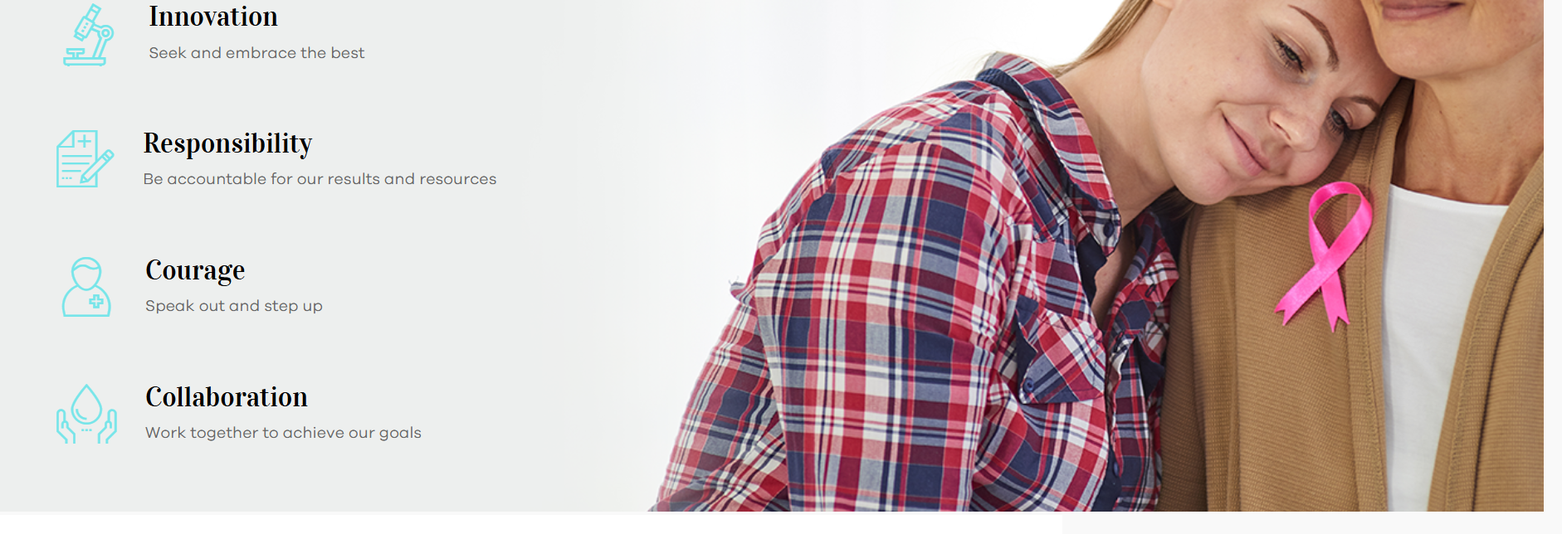
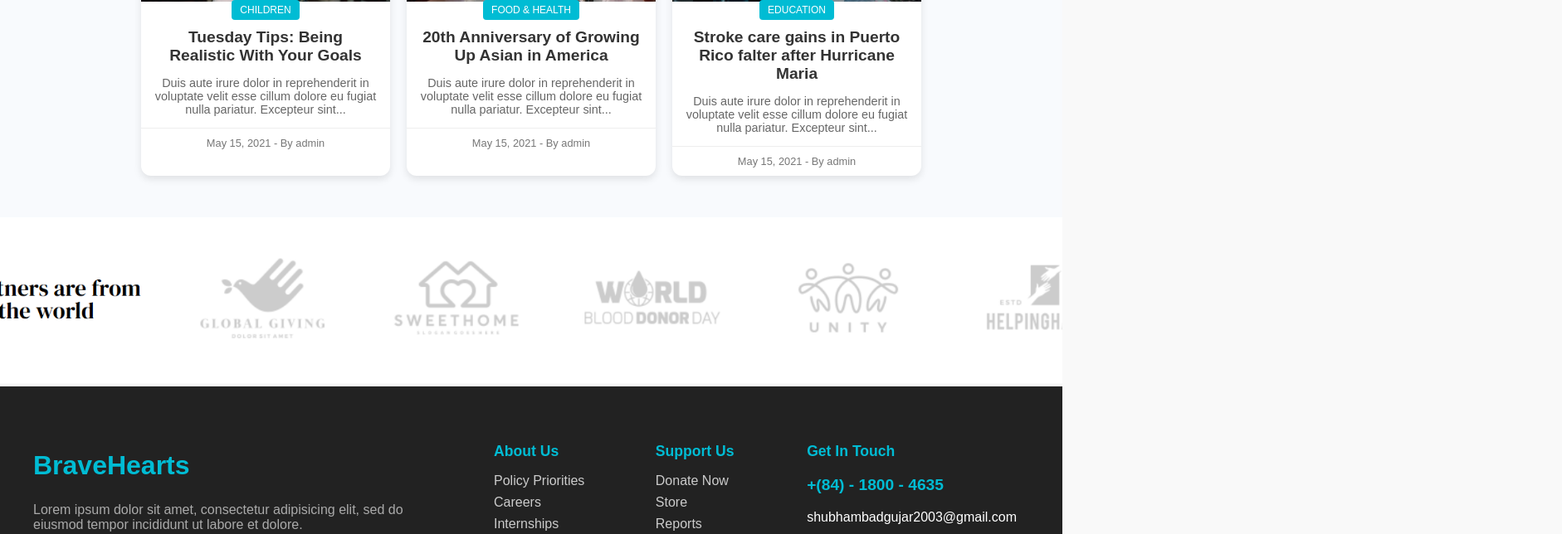
Before and after one commit to Ghanashyam2003/Cancer-Support-Website, a React (Create React App) app: page / in a window 1280 px wide. Shown: the part 3020-3664 px from the top of the page at 83% size, 1882 px wide, since content can reach past the window. Built offline with nearby package versions, Linux system fonts and the light colour scheme.

Commit message:
Solve the image issue

```diff
--- a/src/App.css
+++ b/src/App.css
@@ -1,3 +1,21 @@
+* {
+  margin: 0;
+  padding: 0;
+  box-sizing: border-box;
+}
+
+html,
+body {
+  overflow-x: hidden;
+  overflow-y: auto;
+  max-width: 100vw;
+  max-height: 100vh;
+  margin: 0;
+  padding: 0;
+  box-sizing: border-box;
+}
+
+
 .App {
   text-align: center;
 }
@@ -39,15 +57,29 @@
 }
 
 
-.mission-image {
-  width: 80vw;
-  max-height: 60vh;
-  object-fit: contain;
+.app-container {
+  width: 100%;
+  overflow: hidden;
 }
 
 
-.Innovation-image {
-  width: 80vw;
-  max-height: 60vh;
-  object-fit: contain;
+.image-container {
+  width: 100%;
+  max-width: 100vw;
+  overflow: hidden;
+  text-align: center;
 }
+
+
+.mission-image,
+.Innovation-image,
+.footer-image {
+  width: 100%;
+  max-width: 100vw;
+  height: auto;
+  min-height: 70vh;
+  max-height: 80vh;
+  object-fit: cover;
+  display: block;
+  margin: 0 auto;
+}
--- a/src/App.js
+++ b/src/App.js
@@ -15,17 +15,30 @@ import '@fortawesome/fontawesome-free/css/all.min.css';
 
 function App() {
   return (
-    <div>
+    <div className="app-container">
       <Navbar />
       <FeaturedStories />
       <Home />
       <HeroSection />
-      <img src="/images/mission-section.png" alt="Our Mission - Cancer Support" className="mission-image" />
+
+
+      <div className="image-container">
+        <img src="/images/mission-section.png" alt="Our Mission - Cancer Support" className="mission-image" />
+      </div>
+
       <PopularCauses />
-      <img src="/images/can.png" alt="Innovation" className="Innovation-image" />
+
+      <div className="image-container">
+        <img src="/images/can.png" alt="Innovation" className="Innovation-image" />
+      </div>
+
       <VolunteerSection />
       <LatestNews />
-      <img src="/images/footer.png" alt="Innovation" className="Innovation-image" />
+
+      <div className="image-container">
+        <img src="/images/footer.png" alt="Footer Section" className="footer-image" />
+      </div>
+
       <Footer />
     </div>
   );
--- a/src/components/Footer.js
+++ b/src/components/Footer.js
@@ -44,10 +44,10 @@ const Footer = () => {
             <p className="footer-contact">+(84) - 1800 - 4635</p>
             <p>shubhambadgujar2003@gmail.com</p>
             <div className="footer-social-icons">
-  <a href="#"><i className="fab fa-facebook-f"></i></a>
-  <a href="#"><i className="fab fa-instagram"></i></a>
-  <a href="#"><i className="fab fa-twitter"></i></a>
-  <a href="#"><i className="fab fa-youtube"></i></a>
+  <a href="https://www.facebook.com/"><i className="fab fa-facebook-f"></i></a>
+  <a href="https://www.instagram.com/"><i className="fab fa-instagram"></i></a>
+  <a href="https://www.twitter.com/"><i className="fab fa-twitter"></i></a>
+  <a href="https://www.youtube.com/"><i className="fab fa-youtube"></i></a>
 </div>
           </div>
         </div>
```
